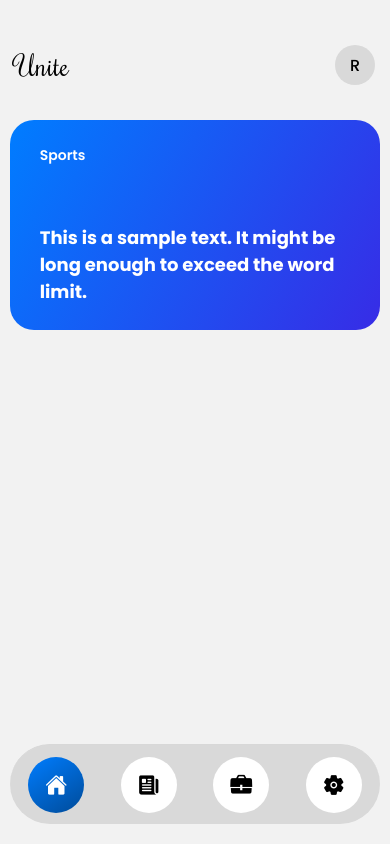
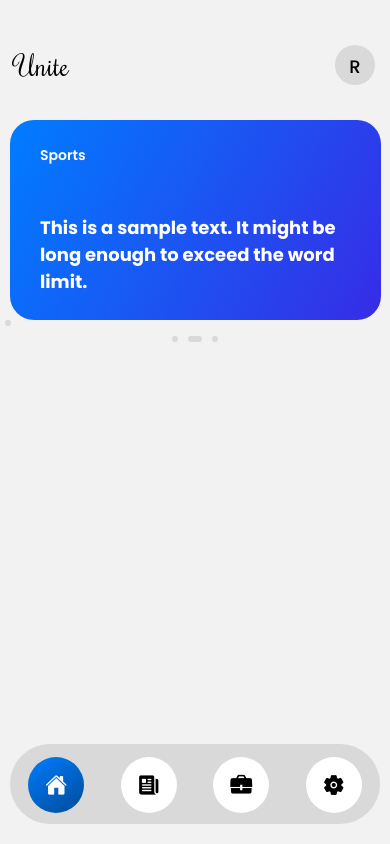
Before and after one commit to programmerftw/srmunite, a React Native app: screen /home in a window 390 px wide. Built offline with nearby package versions, Linux system fonts and the light colour scheme.

Commit message:
added:NewsCard in Home and News,NewsCard animation in HomeScreen

```diff
--- a/App.js
+++ b/App.js
@@ -3,7 +3,6 @@ import OTP from './Apps/Screens/OTP';
 import { StatusBar } from 'expo-status-bar';
 import StackNavigator from './Apps/Navigator/StackNavigator';
 import BottomNavigator from './Apps/Navigator/BottomNavigator';
-import HomeCard from './Apps/Components/HomeCard';
 
 export default function App() {
   return (
--- a/Apps/Components/HomeCard.jsx
+++ b/Apps/Components/NewsCard.jsx
@@ -1,11 +1,13 @@
-import { View, Text, Image, StyleSheet } from 'react-native'
+import { View, Text, Image, StyleSheet, Dimensions } from 'react-native'
 import React from 'react'
 import { LinearGradient } from 'expo-linear-gradient'
 import CustomFonts from './CustomFonts';
 import Colors from '../Utils/Colors';
 
-export default function HomeCard({height}) {
-    const text = "This is a sample text. It might be long enough to exceed the word limit.";
+const screenWidth = Dimensions.get('window').width;
+const cardWidth = screenWidth * 0.95;
+
+export default function NewsCard({ height, news, tag ,marginBottom}) {
 
     // Loading Fonts
     const fontloaded = CustomFonts();
@@ -14,16 +16,16 @@ export default function HomeCard({height}) {
     }
 
     return (
-        <View style={styles.container}>
+        <View style={[styles.container,{marginBottom:marginBottom}]}>
             <LinearGradient
-                style={[styles.gradient, {height:height}]}
+                style={[styles.gradient, { height: height }]}
                 colors={[Colors.BLUE, Colors.PBLUE]}
                 start={[0, 0.5]}
                 end={[0.5, 1]}
             >
-                <Text style={styles.tagtext}>Sports</Text>
+                <Text style={styles.tagtext}>{tag}</Text>
                 <View style={{ flex: 1, justifyContent: 'flex-end' }}>
-                    <Text style={styles.newstext} numberOfLines={3} ellipsizeMode="tail">{text}</Text>
+                    <Text style={styles.newstext} numberOfLines={3} ellipsizeMode="tail">{news}</Text>
                 </View>
             </LinearGradient>
         </View>
@@ -31,10 +33,11 @@ export default function HomeCard({height}) {
 }
 const styles = StyleSheet.create({
     container: {
-        alignItems: 'center'
+        alignItems: 'center',
+        marginHorizontal: 10
     },
     gradient: {
-        width: '95%',
+        width: cardWidth,
         borderRadius: 24,
     },
     newstext: {
--- a/Apps/Components/ProfileButton.jsx
+++ b/Apps/Components/ProfileButton.jsx
@@ -1,4 +1,4 @@
-import { View, Text, StyleSheet } from 'react-native'
+import { View, Text, StyleSheet,TouchableOpacity } from 'react-native'
 import React from 'react'
 import Colors from '../Utils/Colors'
 import CustomFonts from './CustomFonts'
@@ -9,10 +9,10 @@ export default function ProfileButton({ initials }) {
         return null;
     }
     return (
-        <View style={styles.container}>
+        <TouchableOpacity style={styles.container}>
             {/* <Text style={styles.text}>{initials}</Text> */}
             <Text style={styles.text}>R</Text>
-        </View>
+        </TouchableOpacity>
     )
 }
 
@@ -22,11 +22,12 @@ const styles = StyleSheet.create({
         width: 40,
         backgroundColor: Colors.LGREY,
         borderRadius: 50,
-        justifyContent: 'center'
+        justifyContent: 'center',
     },
     text: {
+        marginTop:3,
         textAlign: 'center',
         fontFamily: 'Poppins-Medium',
-        fontSize: 16
+        fontSize: 18
     }
 })
--- a/Apps/Navigator/BottomNavigator.jsx
+++ b/Apps/Navigator/BottomNavigator.jsx
@@ -84,7 +84,7 @@ const screenOptions = {
         bottom: 20,
         right: 10,
         left: 10,
-        elevation: 0,
+        elevation: 2,
         height: 80,
         background: "#D9D9D9",
         borderRadius: 50,
--- a/Apps/Screens/Home.jsx
+++ b/Apps/Screens/Home.jsx
@@ -1,19 +1,89 @@
-import { View, Text, StyleSheet } from 'react-native'
-import React from 'react'
-import HomeCard from '../Components/HomeCard'
+import { View, Text, StyleSheet, FlatList, Dimensions } from 'react-native'
+import React, { useState, useRef, useEffect } from 'react'
+import NewsCard from '../Components/NewsCard'
 import Header from '../Components/Header'
+import Colors from '../Utils/Colors'
+
+const screenWidth = Dimensions.get('window').width;
 
 export default function Home() {
+
+  const data = [
+    { id: '1', news: "This is a sample text. It might be long enough to exceed the word limit.", tag: "Sports" },
+    { id: '2', news: "This is another sample text. It might be long enough to exceed the word limit.", tag: "News" },
+    { id: '3', news: "This is yet another sample text. It might be long enough to exceed the word limit.", tag: "Technology" },
+  ];
+
+  const [activeIndex, setActiveIndex] = useState(0);
+
+  const renderItem = ({ item, index }) => (
+    <View>
+      <NewsCard height={200} news={item.news} tag={item.tag} />
+      {index !== activeIndex && <View style={styles.dot} />}
+    </View>
+  );
+
+  const flatListRef = useRef(null);
+
+  useEffect(() => {
+    const interval = setInterval(() => {
+      setActiveIndex(prevIndex => (prevIndex + 1) % data.length);
+      flatListRef.current.scrollToIndex({
+        animated: true,
+        index: (activeIndex + 1) % data.length,
+      });
+    }, 4000);
+    return () => clearInterval(interval);
+  }, [activeIndex, data.length]);
+
   return (
-    <View style={styles.home}>
+    <View>
       <Header headText={'Unite'} fontFamily={'Rochester'} fontSize={28} />
-      <HomeCard height={210} />
+      <View style={styles.container}>
+        <FlatList
+          ref={flatListRef}
+          data={data}
+          renderItem={renderItem}
+          keyExtractor={item => item.id}
+          horizontal
+          pagingEnabled
+          showsHorizontalScrollIndicator={false}
+          onMomentumScrollEnd={event => {
+            const newIndex = Math.round(event.nativeEvent.contentOffset.x / screenWidth);
+            setActiveIndex(newIndex);
+          }}
+        />
+        <View style={styles.pagination}>
+          {data.map((item, index) => (
+            <View
+              key={index}
+              style={[styles.dot, index === activeIndex && styles.activeDot]}
+            />
+          ))}
+        </View>
+      </View>
     </View>
   )
 }
 
 const styles = StyleSheet.create({
-  home: {
-    height:'100%',
-  }
+  pagination: {
+    flexDirection: 'row',
+    justifyContent: 'center',
+    alignItems: 'center',
+    marginTop: 10,
+  },
+  dot: {
+    width: 6,
+    height: 6,
+    borderRadius: 4,
+    marginHorizontal: 5,
+    backgroundColor: Colors.LGREY
+  },
+  activeDot: {
+    width: 14,
+    height: 6,
+    borderRadius: 6,
+    backgroundColor: Colors.LGREY
+  },
 })
--- a/Apps/Screens/LostAndFound.jsx
+++ b/Apps/Screens/LostAndFound.jsx
@@ -6,7 +6,7 @@ export default function LostAndFound() {
   return (
     <View>
       <Header headText={'LostAndFound'} fontFamily={'Poppins-Medium'} fontSize={26}/>
-      <Text>LostAndFound</Text>
+
     </View>
   )
 }
--- a/Apps/Screens/News.jsx
+++ b/Apps/Screens/News.jsx
@@ -1,13 +1,30 @@
-import { View, Text } from 'react-native'
+import { View, Text, ScrollView, StyleSheet } from 'react-native'
 import React from 'react'
-import HomeCard from '../Components/HomeCard'
+import NewsCard from '../Components/NewsCard'
 import Header from '../Components/Header'
 
 export default function News() {
+  const data = [
+    { id: '1', news: "This is a sample text. It might be long enough to exceed the word limit.", tag: "Sports" },
+    { id: '2', news: "This is another sample text. It might be long enough to exceed the word limit.", tag: "News" },
+    { id: '3', news: "This is yet another sample text. It might be long enough to exceed the word limit.", tag: "Technology" },
+  ];
+
   return (
-    <View>
-      <Header headText={'News'} fontFamily={'Poppins-Medium'} fontSize={26}/>
-      <HomeCard height={250} />
-    </View>
+    <ScrollView style={styles.newsContainer}>
+      <Header headText={'News'} fontFamily={'Poppins-Medium'} fontSize={26} />
+      <View style={styles.newsContainer}>
+        {data.map(item => (
+          <NewsCard key={item.id} height={245} news={item.news} tag={item.tag} marginBottom={20} />
+        ))}
+      </View>
+    </ScrollView>
+
   )
 }
+
+const styles = StyleSheet.create({
+  newsContainer: {
+    paddingBottom: 100,
+  }
+})
--- a/Apps/Screens/Settings.jsx
+++ b/Apps/Screens/Settings.jsx
@@ -6,7 +6,6 @@ export default function Settings() {
   return (
     <View>
       <Header headText={'Settings'} fontFamily={'Poppins-Medium'} fontSize={26}/>
-      <Text>Settings</Text>
     </View>
   )
 }
--- a/package.json
+++ b/package.json
@@ -13,14 +13,13 @@
     "@react-navigation/bottom-tabs": "^6.5.20",
     "@react-navigation/native": "^6.1.17",
     "@react-navigation/stack": "^6.3.29",
-    "expo": "^50.0.15",
+    "expo": "^50.0.17",
     "expo-app-loading": "^2.1.1",
     "expo-font": "~11.10.3",
     "expo-linear-gradient": "~12.7.2",
     "expo-status-bar": "~1.11.1",
     "react": "18.2.0",
     "react-native": "0.73.6",
-    "react-native-gesture-handler": "~2.14.0",
     "react-native-otp-entry": "^1.6.1",
     "react-native-svg": "14.1.0",
     "uuid": "^9.0.1"
```
Also changed, not shown: 1 other file (tests, documents, lock files or other folders).
